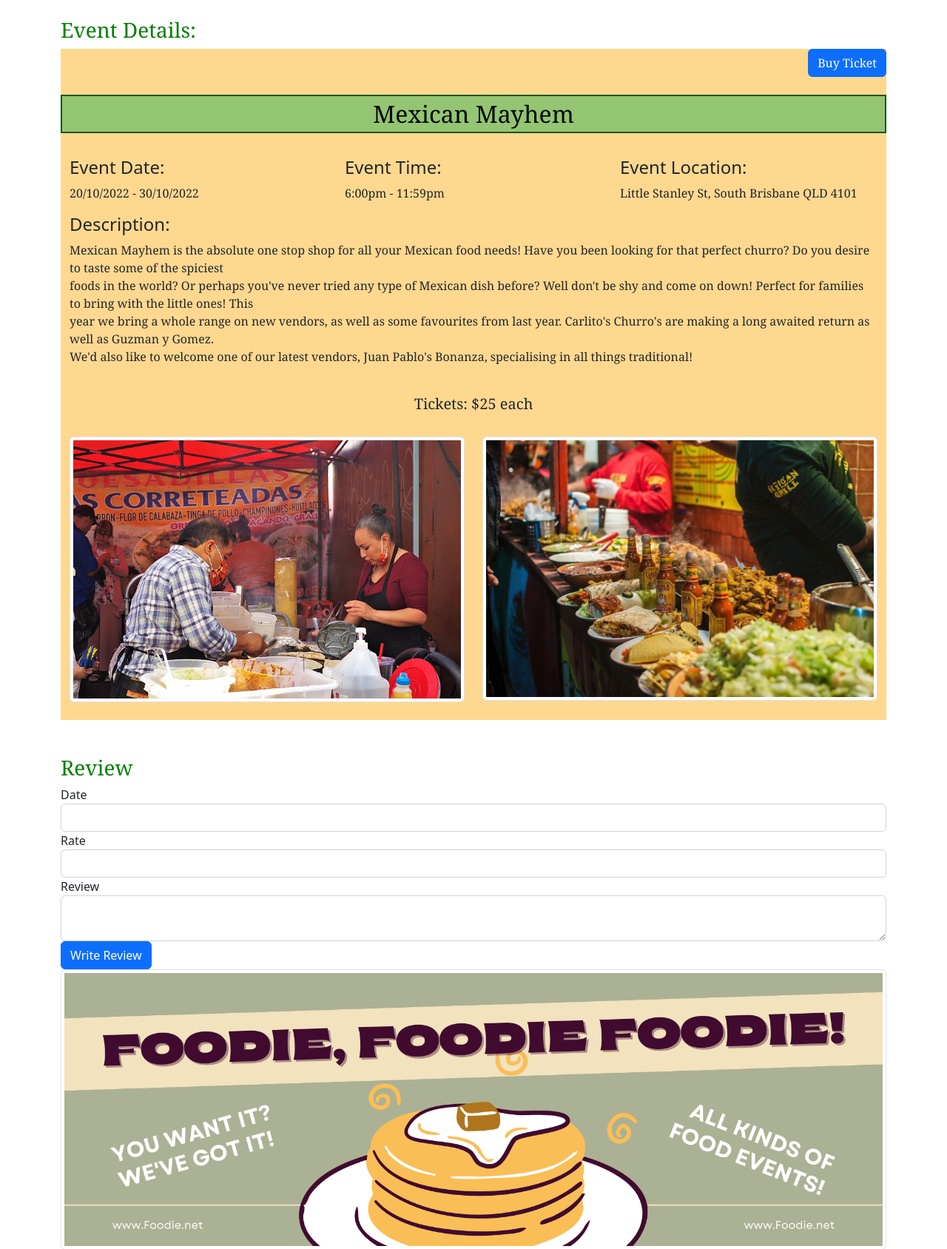
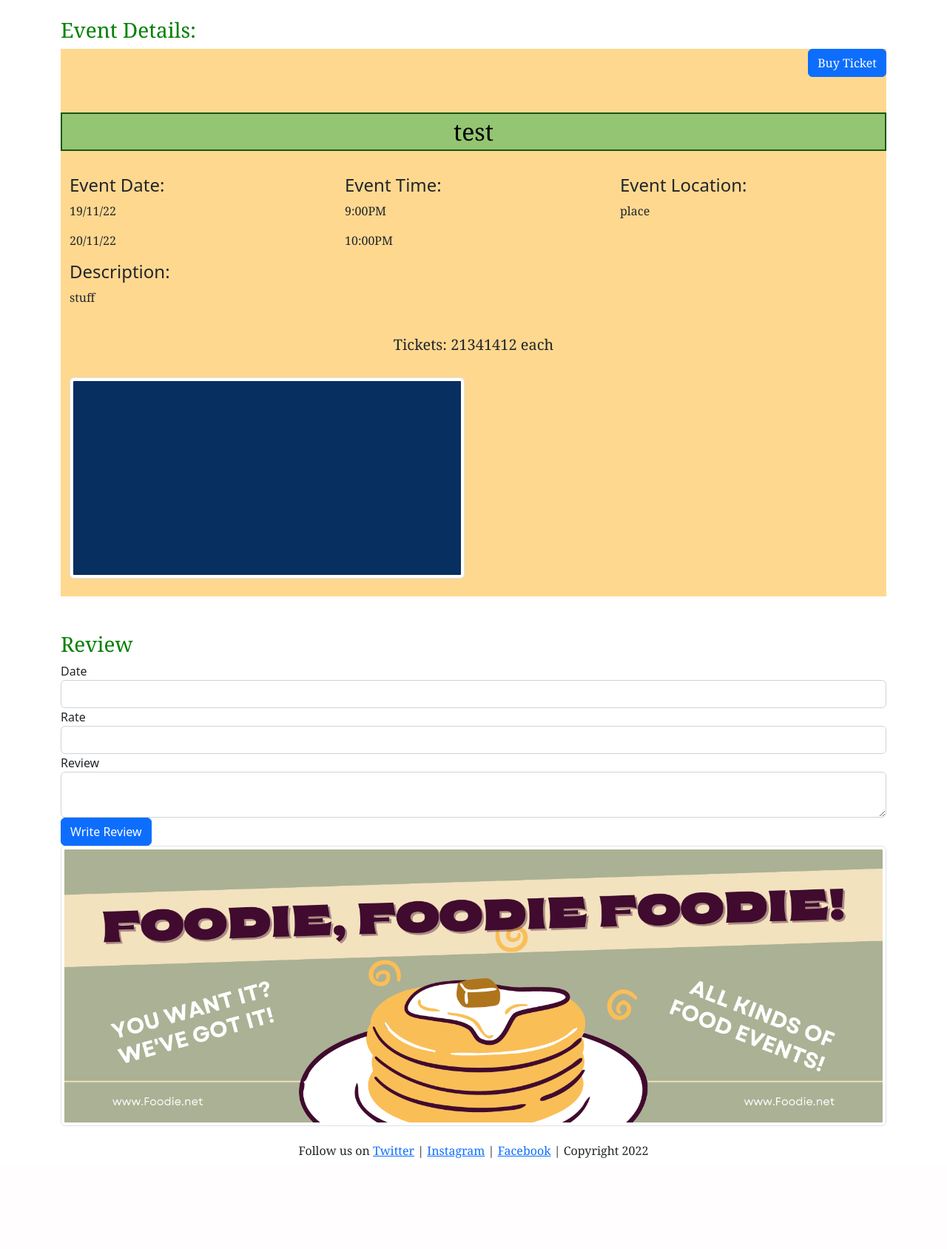
Before and after one commit to ElliotGregory-dev/IAB207_Group_5, a Flask app: page /events/1 in a window 1280 px wide. Shown: the part 92-1780 px from the top of the page at 74% size. After the commit the page ends 1657 px from the top, so only its background shows below. Run offline with Flask 2, Linux system fonts and the light colour scheme; data comes from the database, SQL or seed files in the repository; some libraries are stand-ins or nearby versions.

Commit message:
Events now show corresponding to an ID number

```diff
--- a/files/templates/event_details.html
+++ b/files/templates/event_details.html
@@ -34,41 +34,31 @@
       </div>
     </div>
     <br>
-    <h2>Mexican Mayhem</h2><br>
+    <br><h2>{{event.name}}</h2><br>
       <div class="container">
         <div class="row">
           <div class="col-lg">
         <h4>Event Date:</h4>
-          <p>20/10/2022 - 30/10/2022</p>
+         <p>{{event.date_start}}</p><p>{{event.date_end}}</p>
           </div>
           <div class="col-lg">
         <h4>Event Time:</h4>
-          <p>6:00pm - 11:59pm</p>
+        <p>{{event.time_start}}</p><p>{{event.time_end}}</p>
           </div>
           <div class="col-lg">
         <h4>Event Location:</h4>
-          <p>Little Stanley St, South Brisbane QLD 4101</p>
+        <p>{{event.address}}</p>
           </div>
         </div>
         <h4>Description:</h4>
-      <p>Mexican Mayhem is the absolute one stop shop for all your Mexican food needs! Have you been looking for that
-        perfect churro? Do you desire to taste some of the spiciest
-        <br> foods in the world? Or perhaps you've never tried any type of Mexican dish before? Well don't be shy and
-        come on down! Perfect for families to bring with the little ones!
-        This<br> year we bring a whole range on new vendors, as well as some favourites from last year. Carlito's
-        Churro's are making a long awaited return as well as Guzman y Gomez.
-        <br> We'd also like to welcome one of our latest vendors, Juan Pablo's Bonanza, specialising in all things
-        traditional!
+          <p>{{event.description}}
           </p>
           <br>
-      <h5>Tickets: $25 each</h5>
+          <h5>Tickets: {{event.ticket_price}} each</h5>
           <br>
         <div class="row">
           <div class="col-6">
-          <img src="img\mex1.jpg" height="400px" width="600px" class="img-thumbnail" alt="mex-may-thumbnail1">
-        </div>
-        <div class="col-6">
-          <img src="img\mex4.jpg" height="400px" width="600px" class="img-thumbnail" alt="mex-may-thumbnail2">
+              <img src="{{event.image}}" height="400px" width="600px" class="img-thumbnail">
           </div>
       </div>
     </div>
```
Lines whose indentation alone changed are shown as unchanged.
